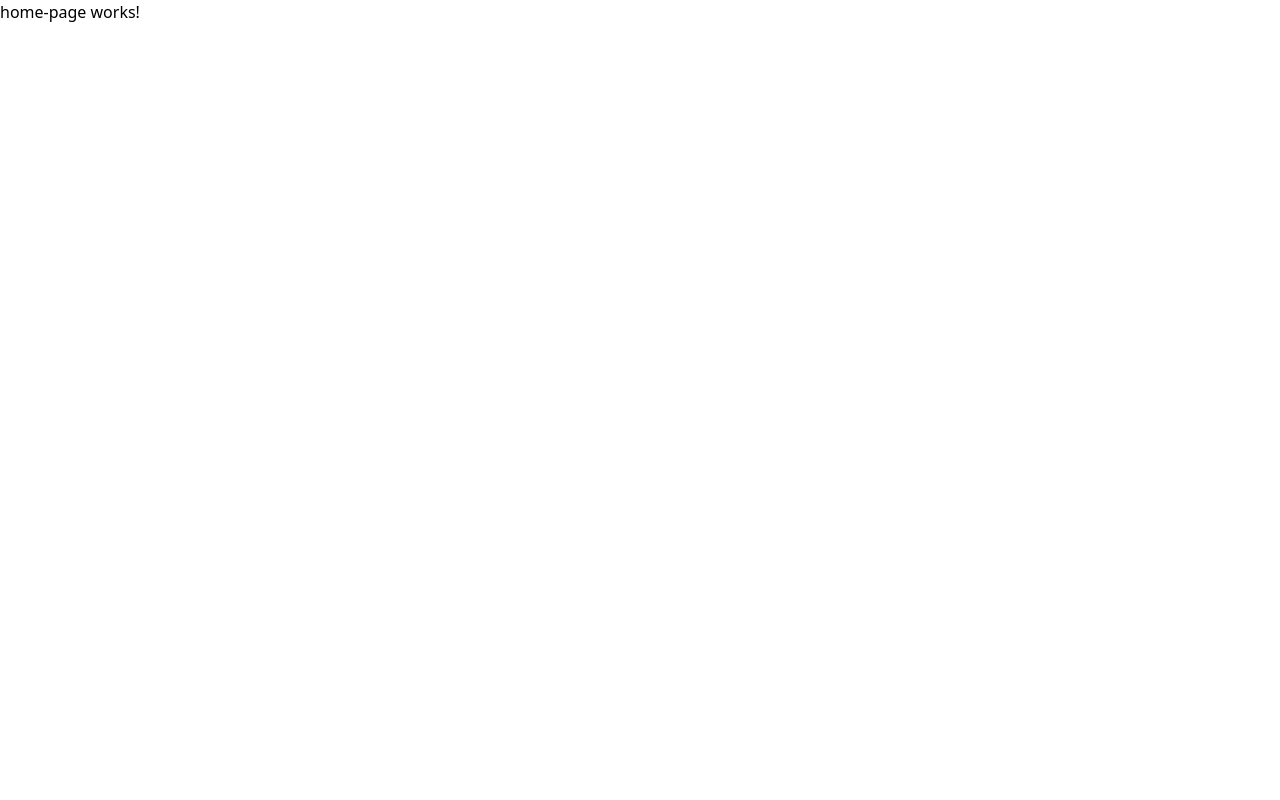
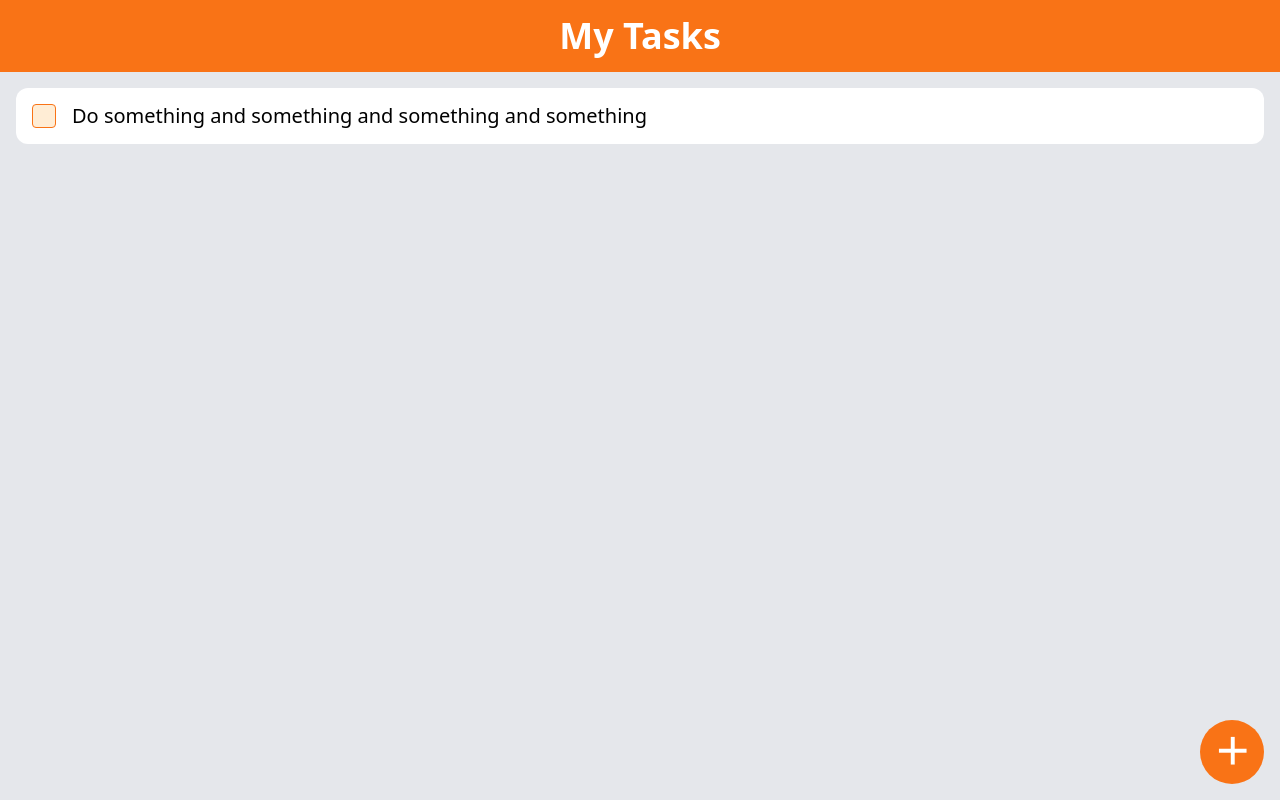
Before and after one commit to m0t0k1ch1/web-app-example, an Angular app in the folder frontend/: page / in a window 1280 px wide. Built offline with nearby package versions, Linux system fonts and the light colour scheme.

Commit message:
feat(frontend): mark up home page

```diff
--- a/frontend/package.json
+++ b/frontend/package.json
@@ -24,6 +24,7 @@
     "@angular-devkit/build-angular": "18.0.7",
     "@angular/cli": "18.0.7",
     "@angular/compiler-cli": "18.0.6",
+    "@tailwindcss/forms": "0.5.7",
     "@types/jasmine": "5.1.4",
     "autoprefixer": "10.4.19",
     "jasmine-core": "5.1.2",
--- a/frontend/src/app/pages/home-page/home-page.component.html
+++ b/frontend/src/app/pages/home-page/home-page.component.html
@@ -1 +1,22 @@
-<p>home-page works!</p>
+<div class="flex h-screen flex-col">
+  <div class="flex items-center justify-center bg-orange-500 p-4 text-white">
+    <h1 class="text-4xl font-bold">My Tasks</h1>
+  </div>
+  <div class="flex grow flex-col gap-4 overflow-y-auto bg-gray-200 p-4">
+    <div class="flex flex-row gap-4 rounded-xl bg-white p-4">
+      <input
+        type="checkbox"
+        class="h-6 w-6 rounded border-orange-500 bg-orange-100 text-orange-500"
+      />
+      <p class="min-w-0 break-words text-xl leading-6">
+        Do something and something and something and something
+      </p>
+    </div>
+  </div>
+</div>
+<div
+  class="absolute bottom-4 right-4 z-50 flex h-16 w-16 items-center justify-center rounded-full bg-orange-500 text-white"
+  matRipple
+>
+  <div class="text-4xl font-bold">＋</div>
+</div>
--- a/frontend/src/app/pages/home-page/home-page.component.ts
+++ b/frontend/src/app/pages/home-page/home-page.component.ts
@@ -1,9 +1,10 @@
 import { Component } from '@angular/core';
+import { MatRippleModule } from '@angular/material/core';
 
 @Component({
   selector: 'app-home-page',
   standalone: true,
-  imports: [],
+  imports: [MatRippleModule],
   templateUrl: './home-page.component.html',
   styleUrl: './home-page.component.css',
 })
--- a/frontend/tailwind.config.js
+++ b/frontend/tailwind.config.js
@@ -4,5 +4,5 @@ module.exports = {
   theme: {
     extend: {},
   },
-  plugins: [],
+  plugins: [require("@tailwindcss/forms")],
 };
```
Also changed, not shown: 1 other file (tests, documents, lock files or other folders).
